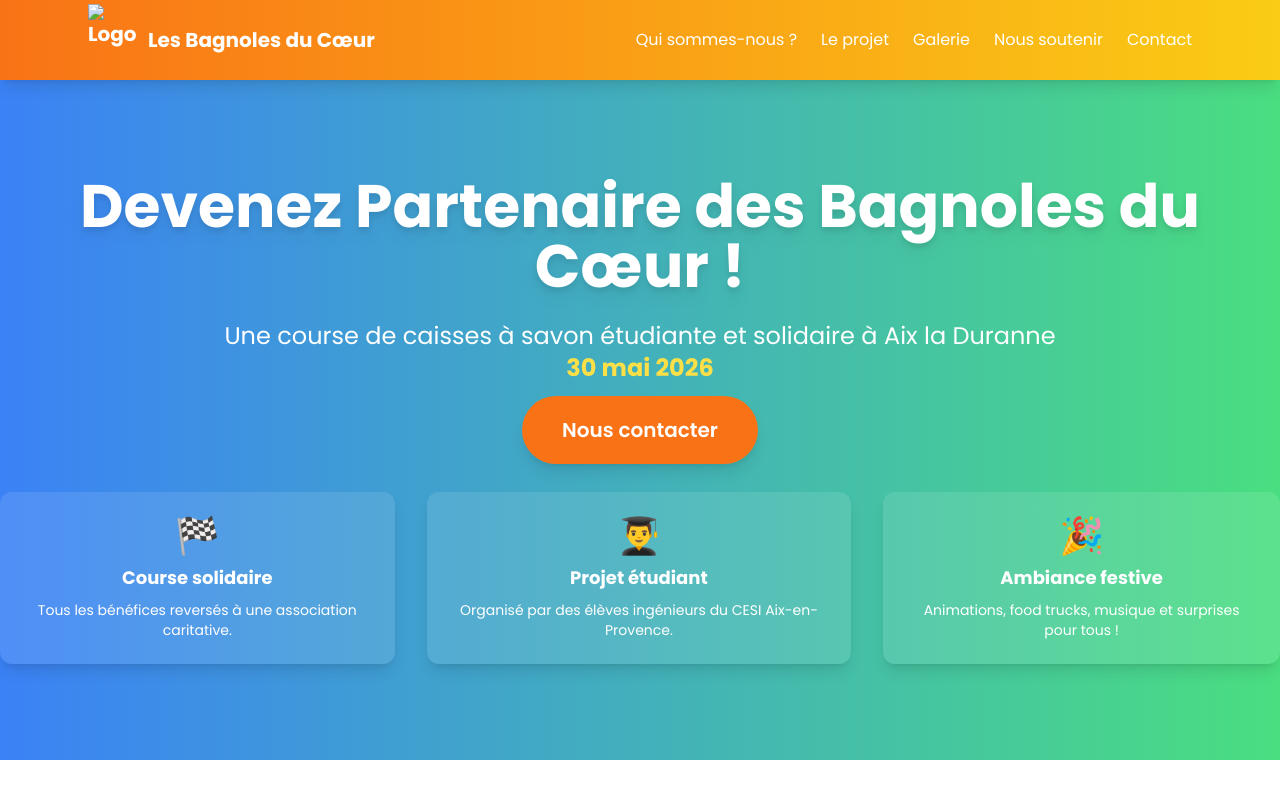
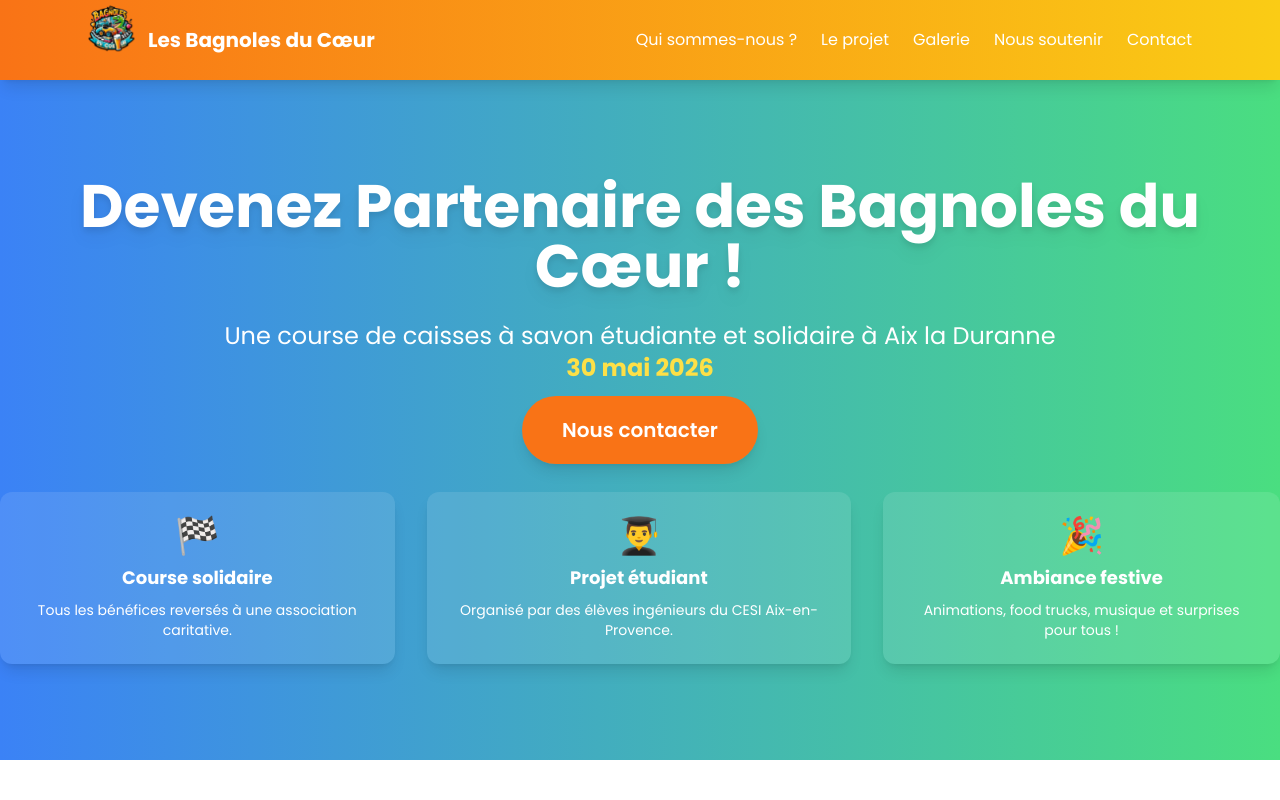
Before and after one commit to BboyAlan/Les-Bagnoles-du-Coeur, a plain HTML site: page index.html in a window 1280 px wide. Shown: the top 800 px of the page. Drawn offline with nearby package versions, Linux system fonts and the light colour scheme.

Commit message:
Update index.html

```diff
--- a/index.html
+++ b/index.html
@@ -23,7 +23,7 @@
     <header class="bg-gradient-to-r from-orange-500 to-yellow-400 shadow-lg sticky top-0 z-50">
       <nav class="flex items-center justify-between max-w-6xl mx-auto px-6 py-4">
         <div class="flex items-center gap-3 text-white text-xl font-bold">
-          <img src="./src/assets/logo.png" alt="Logo" class="w-12 h-12 animate-bounce" />
+          <img src="logo.png" alt="Logo" class="w-12 h-12 animate-bounce" />
           Les Bagnoles du Cœur
         </div>
         <ul class="flex gap-6 text-white font-medium">
```
